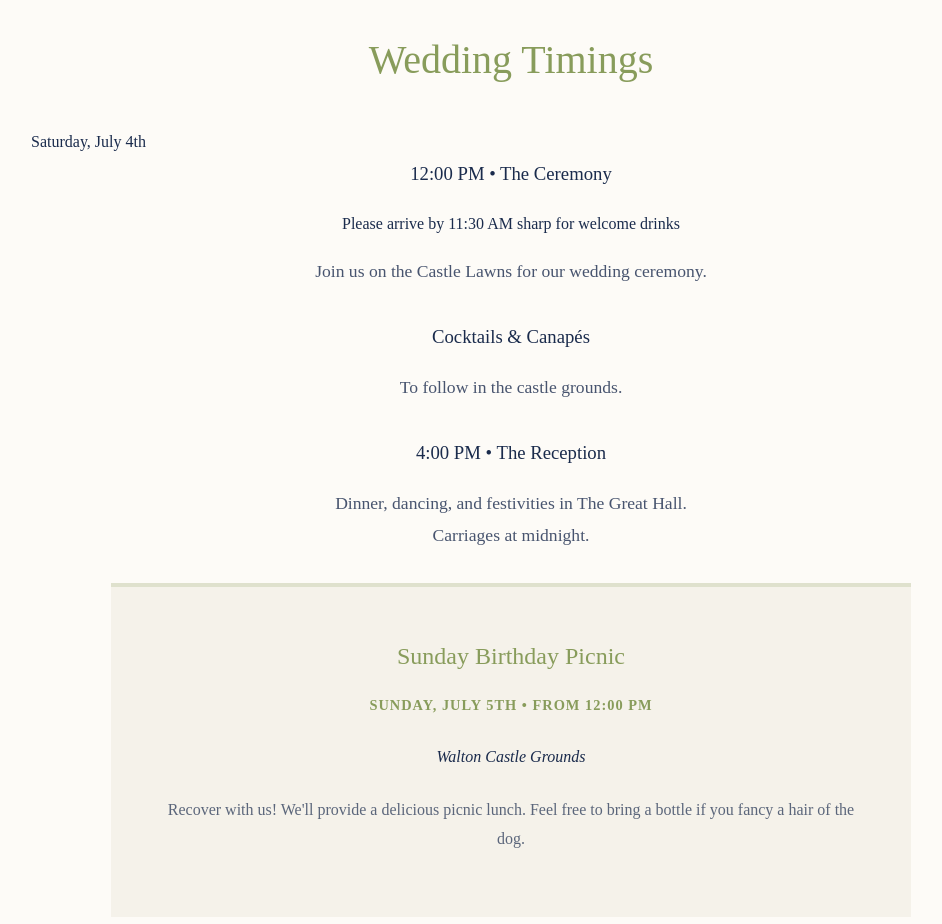
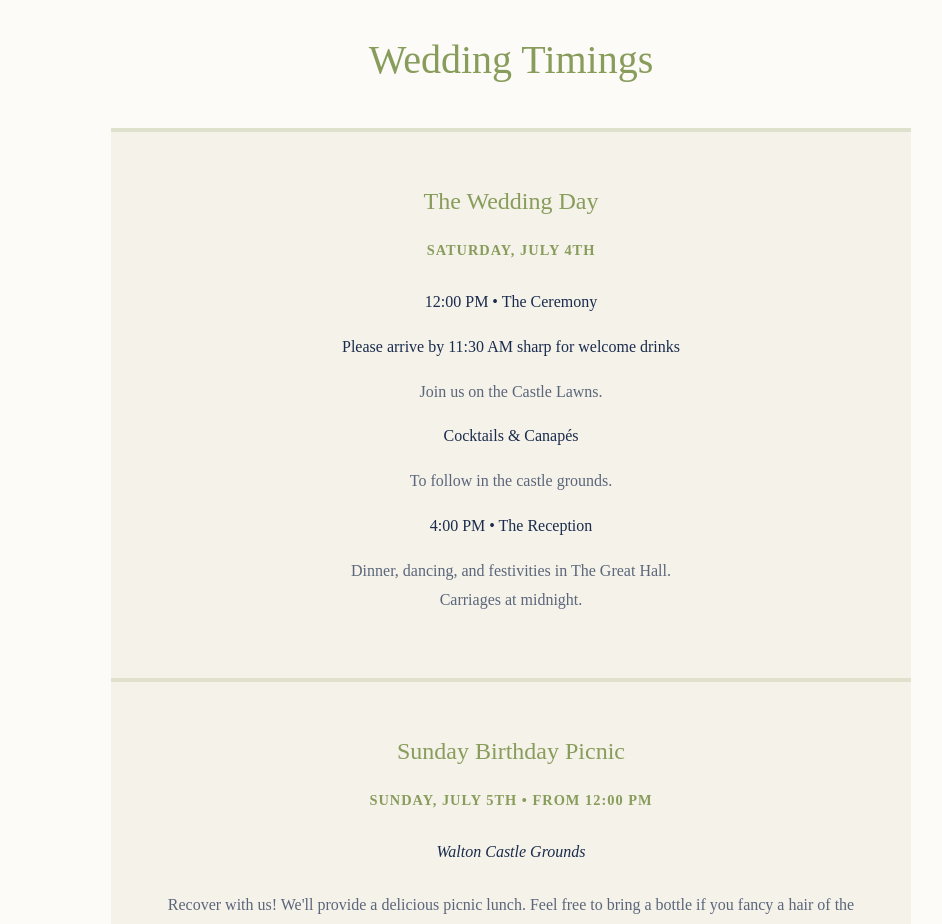
Before and after one commit to Mileseypoo/wedding-site, a Next.js app: page / in a window 1280 px wide. Shown: the part 3360-4284 px from the top of the page, without its empty margins (129-1071 px from the left). Built offline with nearby package versions, Linux system fonts and the light colour scheme; no server answers; the database is empty.

Commit message:
feat(schedule): Update Wedding Timings format to match Picnic card style

```diff
--- a/src/app/page.tsx
+++ b/src/app/page.tsx
@@ -115,34 +115,29 @@ export default function Home() {
             <h2 className="section-title">Wedding Timings</h2>
           </div>
 
-          <div className="schedule-timeline-card max-w-3xl mx-auto bg-white p-8 rounded-lg shadow-sm border border-[#e5e7eb] mb-12 relative">
-            <div className="absolute top-0 left-1/2 -translate-x-1/2 -translate-y-1/2 bg-[var(--background)] px-4">
-              <span className="text-xl font-serif text-[var(--primary)]">Saturday, July 4th</span>
-            </div>
-
-            <div className="space-y-8 text-center">
+          {/* Wedding Timings Card */}
+          <div className="picnic-card mb-12">
+            <h3 className="card-title text-primary">The Wedding Day</h3>
+            <p className="card-date">Saturday, July 4th</p>
+            <div className="space-y-6 mt-6">
               <div>
-                <h3 className="text-2xl font-serif text-[var(--primary)] mb-2">12:00 PM • The Ceremony</h3>
-                <p className="text-gray-600 italic mb-2">Please arrive by 11:30 AM sharp for welcome drinks</p>
-                <p className="section-text">
-                  Join us on the Castle Lawns for our wedding ceremony.
-                </p>
+                <p className="font-serif text-xl text-[var(--foreground)]">12:00 PM • The Ceremony</p>
+                <p className="text-gray-600 italic mb-1">Please arrive by 11:30 AM sharp for welcome drinks</p>
+                <p className="card-desc">Join us on the Castle Lawns.</p>
               </div>
 
-              <div className="w-16 h-[1px] bg-[var(--secondary)] mx-auto opacity-50"></div>
+              <div className="w-12 h-[1px] bg-[var(--secondary)] mx-auto opacity-30"></div>
 
               <div>
-                <h3 className="text-xl font-serif text-[var(--foreground)] mb-2">Cocktails & Canapés</h3>
-                <p className="section-text">
-                  To follow in the castle grounds.
-                </p>
+                <p className="font-serif text-lg text-[var(--foreground)]">Cocktails & Canapés</p>
+                <p className="card-desc">To follow in the castle grounds.</p>
               </div>
 
-              <div className="w-16 h-[1px] bg-[var(--secondary)] mx-auto opacity-50"></div>
+              <div className="w-12 h-[1px] bg-[var(--secondary)] mx-auto opacity-30"></div>
 
               <div>
-                <h3 className="text-2xl font-serif text-[var(--primary)] mb-2">4:00 PM • The Reception</h3>
-                <p className="section-text">
+                <p className="font-serif text-xl text-[var(--foreground)]">4:00 PM • The Reception</p>
+                <p className="card-desc">
                   Dinner, dancing, and festivities in The Great Hall.
                   <br />
                   Carriages at midnight.
```
